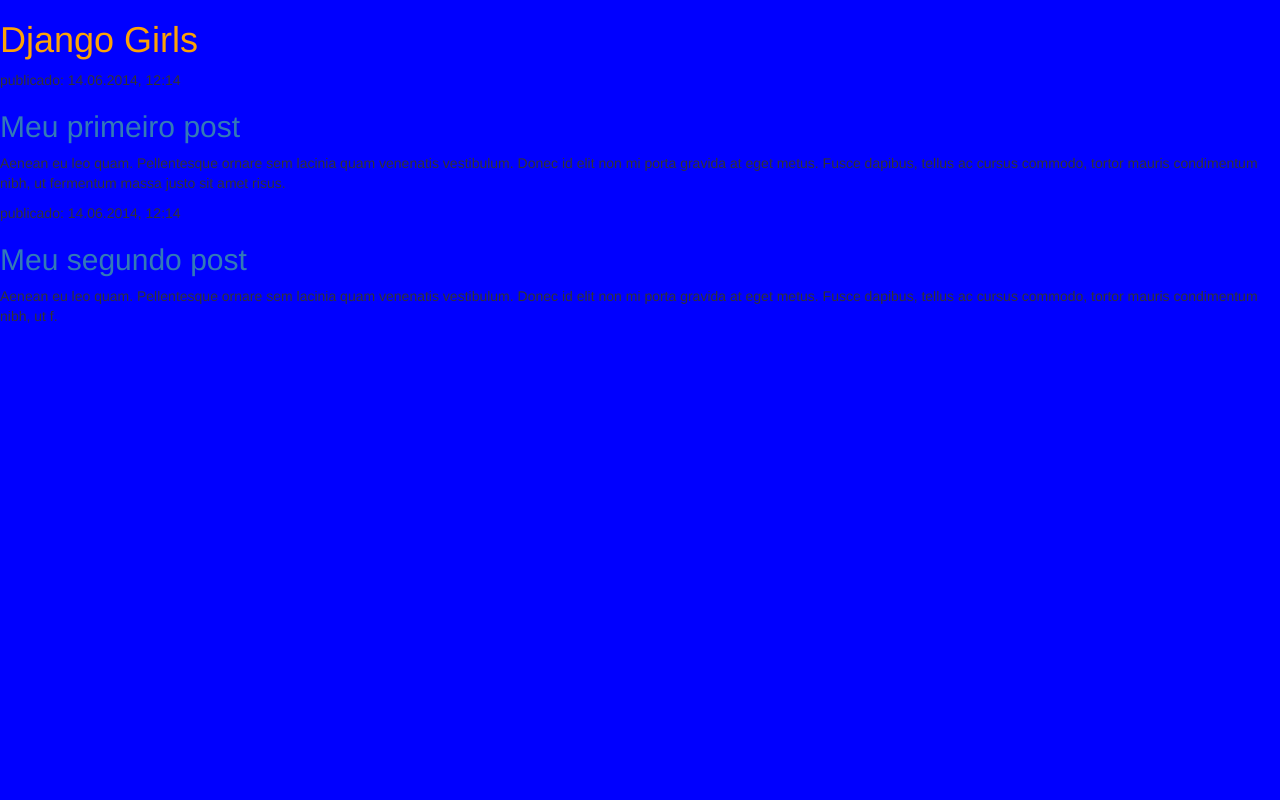
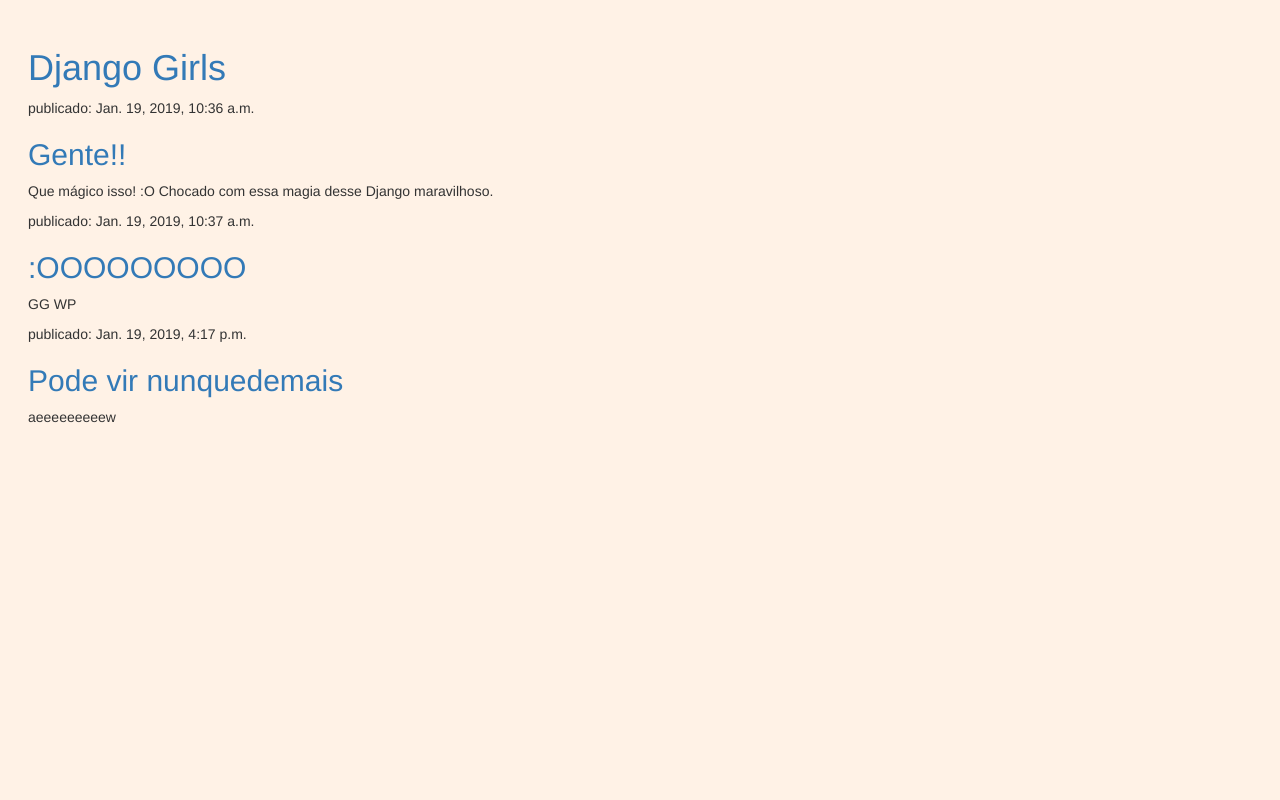
Before and after one commit to jonathanrocha00/django-tutorial, a Django app: page / in a window 1280 px wide. Run offline with Django 3.2, Linux system fonts and the light colour scheme; data comes from the database, SQL or seed files in the repository; both versions use the stored data as it was after the commit; some libraries are stand-ins or nearby versions.

Commit message:
Dynamic content

```diff
--- a/djangogirls/blog/static/css/blog.css
+++ b/djangogirls/blog/static/css/blog.css
@@ -1,7 +1,4 @@
 body {
-    background: blue;
+    background: #fff2e6;
+    padding: 2em;
 }
-
-h1 a {
-    color: #FCA205;
-}
--- a/djangogirls/blog/templates/blog/post_list.html
+++ b/djangogirls/blog/templates/blog/post_list.html
@@ -14,16 +14,15 @@
             <h1><a href="/">Django Girls</a></h1>
         </div>
 
-        <div>
-            <p>publicado: 14.06.2014, 12:14</p>
-            <h2><a href="">Meu primeiro post</a></h2>
-            <p>Aenean eu leo quam. Pellentesque ornare sem lacinia quam venenatis vestibulum. Donec id elit non mi porta gravida at eget metus. Fusce dapibus, tellus ac cursus commodo, tortor mauris condimentum nibh, ut fermentum massa justo sit amet risus.</p>
-        </div>
+        {% for post in posts %}
+            <div>
+                <p>publicado: {{ post.published_date }}</p>
+                <h2><a href="">{{ post.title }}</a></h2>
+                <p>{{ post.text|linebreaksbr }}</p>
+            </div>
+        {% endfor %}
 
-        <div>
-            <p>publicado: 14.06.2014, 12:14</p>
-            <h2><a href="">Meu segundo post</a></h2>
-            <p>Aenean eu leo quam. Pellentesque ornare sem lacinia quam venenatis vestibulum. Donec id elit non mi porta gravida at eget metus. Fusce dapibus, tellus ac cursus commodo, tortor mauris condimentum nibh, ut f.</p>
-        </div>
+
+
     </body>
 </html>
--- a/djangogirls/blog/views.py
+++ b/djangogirls/blog/views.py
@@ -1,4 +1,7 @@
 from django.shortcuts import render
+from django.utils import timezone
+from .models import Post
 
 def post_list(request):
-    return render(request, 'blog/post_list.html', {})
+    posts = Post.objects.filter(published_date__lte=timezone.now()).order_by('published_date')
+    return render(request, 'blog/post_list.html', {'posts': posts})
```
Also changed, not shown: djangogirls/db.sqlite3.
